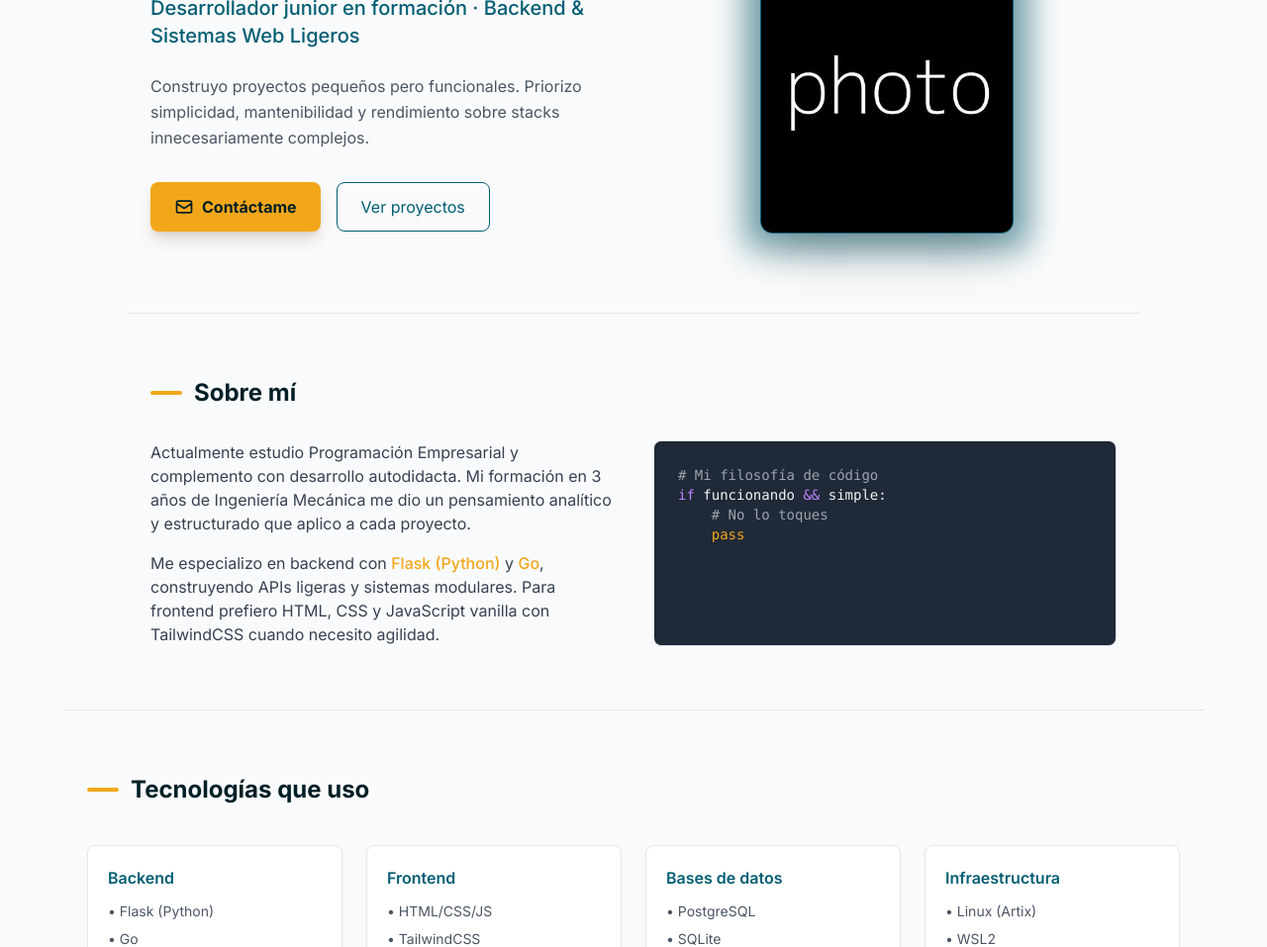
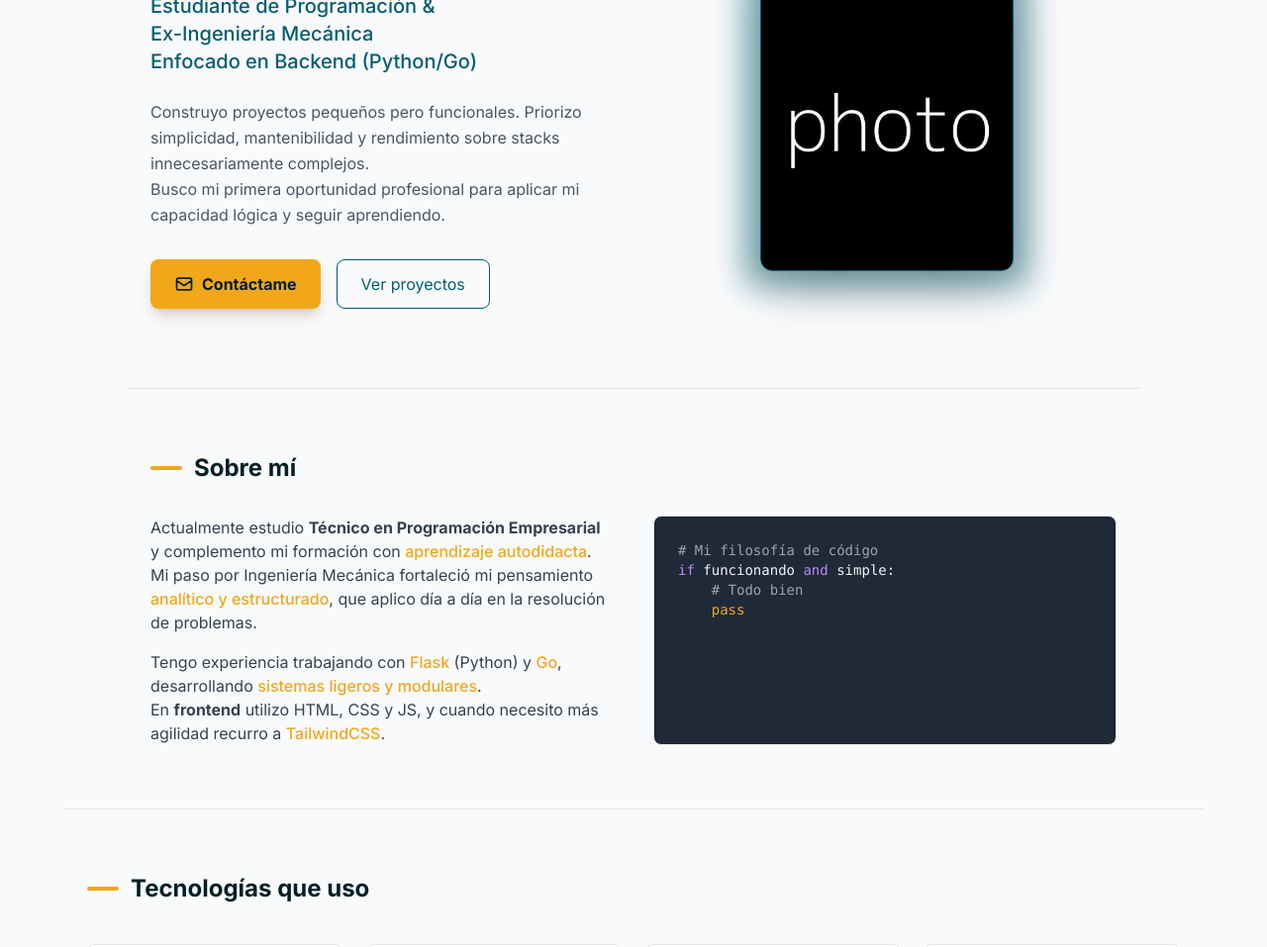
Before and after one commit to art5concept/My-simple-portfolio, a plain HTML site: page index.html in a window 1280 px wide. Shown: the part 212-1169 px from the top of the page at 99% size. Drawn offline with nearby package versions, Linux system fonts and the light colour scheme.

Commit message:
feature: Improving writting

```diff
--- a/index.html
+++ b/index.html
@@ -116,11 +116,13 @@
                     Félix <span class="text-tone-gold">Lara</span>
                 </h1>
                 <p class="text-xl text-tone-teal dark:text-tone-olive font-medium mb-6">
-                    Desarrollador junior en formación · Backend & Sistemas Web Ligeros
+                    <!-- Desarrollador junior en formación <br> Backend & Sistemas Ligeros -->
+                    Estudiante de Programación & <br> Ex-Ingeniería Mecánica <br> Enfocado en Backend (Python/Go)
                 </p>
                 <p class="text-gray-600 dark:text-gray-300 max-w-xl mb-8 mx-auto md:mx-0 leading-relaxed">
                     Construyo proyectos pequeños pero funcionales. Priorizo simplicidad,
-                    mantenibilidad y rendimiento sobre stacks innecesariamente complejos.
+                    mantenibilidad y rendimiento sobre stacks innecesariamente complejos. <br>
+                    Busco mi primera oportunidad profesional para aplicar mi capacidad lógica y seguir aprendiendo.
                 </p>
                 <div class="flex justify-center md:justify-start gap-4">
                     <a href="mailto:felix@tudominio.com"
@@ -161,22 +163,28 @@
         <div class="grid md:grid-cols-2 gap-10">
             <div class="text-gray-700 dark:text-gray-300 space-y-4">
                 <p>
-                    Actualmente estudio Programación Empresarial y complemento con desarrollo autodidacta.
-                    Mi formación en 3 años de Ingeniería Mecánica me dio un pensamiento analítico y estructurado
-                    que aplico a cada proyecto.
+                    Actualmente estudio <b>Técnico en Programación Empresarial</b> y complemento mi formación con
+                    <span class="text-tone-gold font-medium">aprendizaje autodidacta</span>.<br>
+                    Mi paso por Ingeniería Mecánica fortaleció mi pensamiento
+                    <span class="text-tone-gold font-medium">analítico y estructurado</span>, que aplico día a día en la
+                    resolución de problemas.
                 </p>
+
                 <p>
-                    Me especializo en backend con <span class="text-tone-gold font-medium">Flask (Python)</span> y
-                    <span class="text-tone-gold font-medium">Go</span>, construyendo APIs ligeras y sistemas
-                    modulares. Para frontend prefiero HTML, CSS y JavaScript vanilla con TailwindCSS cuando
-                    necesito agilidad.
+                    Tengo experiencia trabajando con <span class="text-tone-gold font-medium">Flask</span> (Python) y
+                    <span class="text-tone-gold font-medium">Go</span>, desarrollando
+                    <span class="text-tone-gold font-medium">sistemas ligeros y modulares</span>. <br> En
+                    <b>frontend</b> utilizo HTML, CSS y JS, y cuando necesito más agilidad recurro a
+                    <span class="text-tone-gold font-medium">TailwindCSS</span>.
                 </p>
+
+
             </div>
             <div class="code-bg rounded-lg p-6 shadow-inner">
                 <code class="text-sm font-mono block text-gray-100">
                     <span class="text-gray-400"># Mi filosofía de código</span><br>
-                    <span class="text-purple-400">if</span> funcionando <span class="text-purple-400">&&</span> simple:<br>
-                    &nbsp;&nbsp;&nbsp;&nbsp;<span class="text-gray-400"># No lo toques</span><br>
+                    <span class="text-purple-400">if</span> funcionando <span class="text-purple-400">and</span> simple:<br>
+                    &nbsp;&nbsp;&nbsp;&nbsp;<span class="text-gray-400"># Todo bien</span><br>
                     &nbsp;&nbsp;&nbsp;&nbsp;<span class="text-tone-gold">pass</span>
                 </code>
             </div>
@@ -451,8 +459,9 @@
         <div class="grid md:grid-cols-2 gap-10">
             <div>
                 <p class="text-gray-600 dark:text-gray-300 mb-6">
-                    Abierto a oportunidades de freelance, prácticas y colaboraciones
-                    en proyectos que prioricen la simplicidad y el código mantenible.
+                    <b>Abierto a nuevas oportunidades</b> de freelance, prácticas y colaboraciones en proyectos que
+                    valoren la <span class="text-tone-gold font-medium">simplicidad</span> y el
+                    <span class="text-tone-gold font-medium">pensamiento crítico</span>.
                 </p>
                 <div class="space-y-3 text-sm text-tone-teal dark:text-tone-olive">
                     <p class="flex items-center gap-3">
@@ -467,24 +476,26 @@
                     <p class="flex items-center gap-3">
                         <svg class="w-5 h-5 text-tone-gold" fill="none" stroke="currentColor" viewBox="0 0 24 24">
                             <path stroke-linecap="round" stroke-linejoin="round" stroke-width="2"
-                                d="M21 13.255A23.931 23.931 0 0112 15c-3.183 0-6.22-.62-9-1.745M16 6V4a2 2 0 00-2-2h-4a2 2 0 00-2-2v2m8 0V6a2 2 0 012 2v6a2 2 0 01-2 2H8a2 2 0 01-2-2V8a2 2 0 012-2V6" />
+                                d="M5 12h14m-7-7l7 7-7 7" />
                         </svg>
                         Primeros pasos en el mercado laboral
                     </p>
                 </div>
             </div>
             <div class="space-y-4">
+
                 <a href="mailto:felix@tudominio.com"
                     class="block bg-white border-gray-200 dark:bg-tone-teal/20 border dark:border-tone-teal/50 px-5 py-4 rounded-lg hover:border-tone-gold dark:hover:bg-tone-teal/40 dark:hover:border-tone-beige transition group">
                     <div
                         class="flex items-center justify-between text-gray-700 group-hover:text-tone-dark dark:text-gray-200 dark:group-hover:text-white">
-                        <span>felix@tudominio.com</span>
+                        <span>Enviar mensaje</span>
                         <svg class="w-5 h-5 text-tone-gold" fill="none" stroke="currentColor" viewBox="0 0 24 24">
                             <path stroke-linecap="round" stroke-linejoin="round" stroke-width="2"
                                 d="M10 6H6a2 2 0 00-2 2v10a2 2 0 002 2h10a2 2 0 002-2v-4M14 4h6m0 0v6m0-6L10 14" />
                         </svg>
                     </div>
                 </a>
+
                 <a href="https://github.com/tu-usuario"
                     class="block bg-white border-gray-200 dark:bg-tone-teal/20 border dark:border-tone-teal/50 px-5 py-4 rounded-lg hover:border-tone-gold dark:hover:bg-tone-teal/40 dark:hover:border-tone-beige transition group">
                     <div
```
